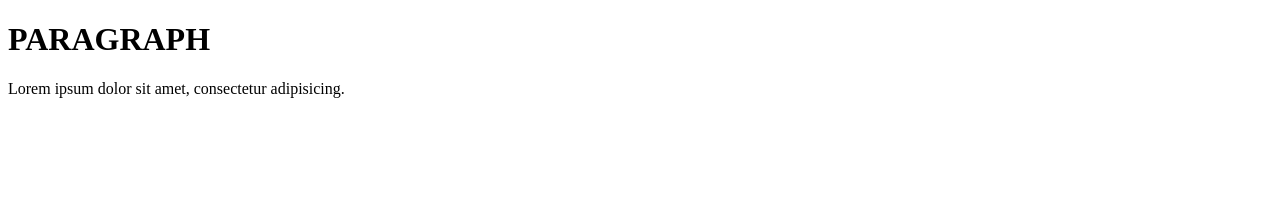
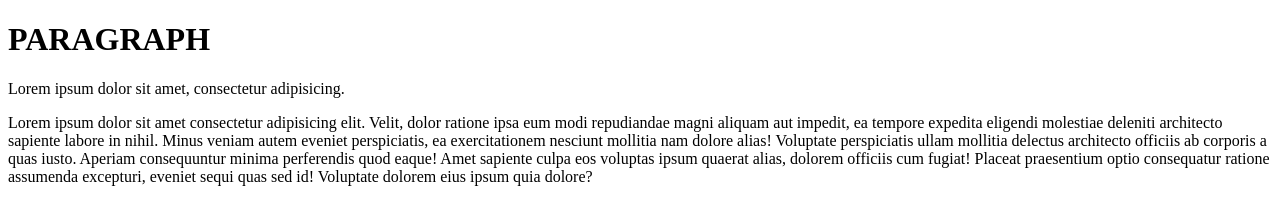
Before and after one commit to yesIamDev/EXERCICES, a plain HTML site: page index.html in a window 1280 px wide. Drawn offline with Linux system fonts and the light colour scheme.

Commit message:
final commit

```diff
--- a/index.html
+++ b/index.html
@@ -13,5 +13,13 @@
 
         Lorem ipsum dolor sit amet, consectetur adipisicing.
     </p>
+
+    <p>
+        Lorem ipsum dolor sit amet consectetur adipisicing elit. Velit, dolor ratione ipsa eum modi repudiandae magni aliquam aut impedit, ea tempore expedita eligendi molestiae deleniti architecto sapiente labore in nihil.
+        Minus veniam autem eveniet perspiciatis, ea exercitationem nesciunt mollitia nam dolore alias! Voluptate perspiciatis ullam mollitia delectus architecto officiis ab corporis a quas iusto. Aperiam consequuntur minima perferendis quod eaque!
+        Amet sapiente culpa eos voluptas ipsum quaerat alias, dolorem officiis cum fugiat! Placeat praesentium optio consequatur ratione assumenda excepturi, eveniet sequi quas sed id! Voluptate dolorem eius ipsum quia dolore?
+    </p>
+
+
 </body>
 </html>
--- a/style.css
+++ b/style.css
@@ -1,3 +1,3 @@
 #titre {
-    color: red;
+    color: blue;
 }
```
